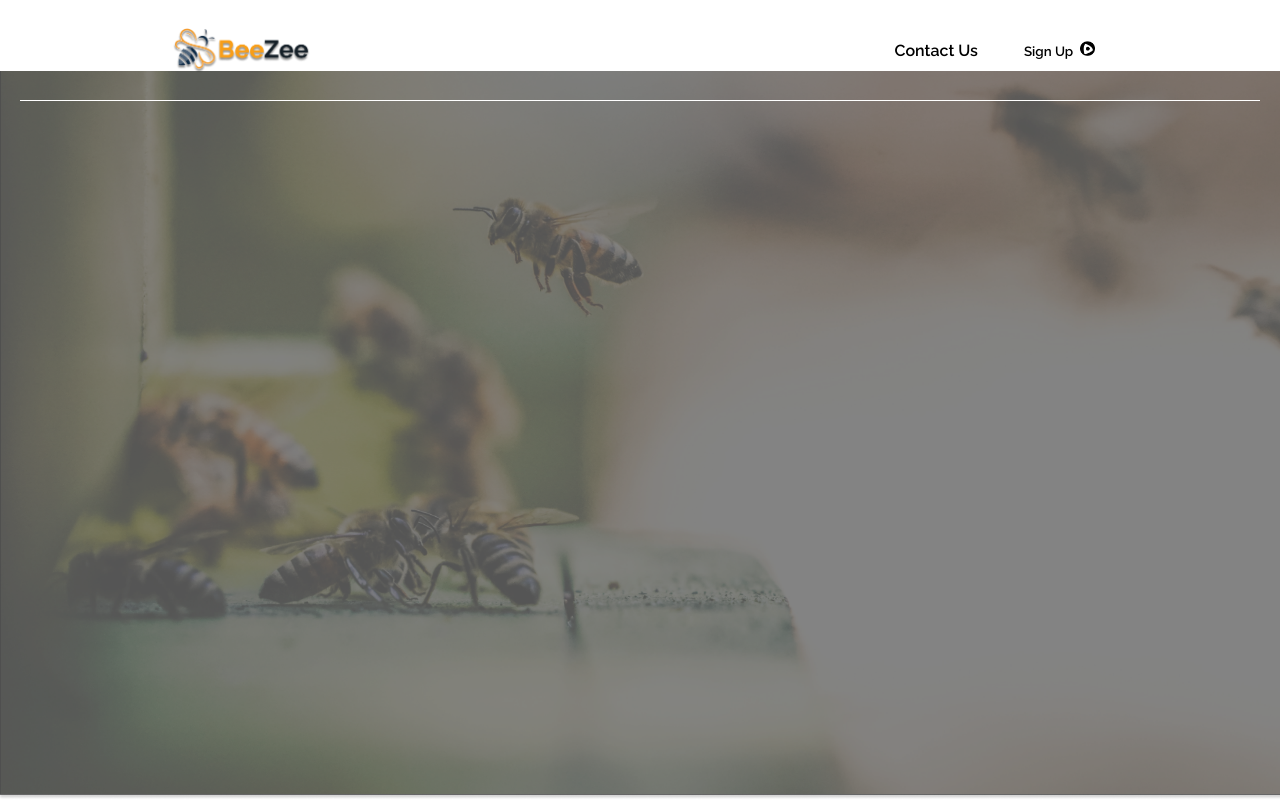
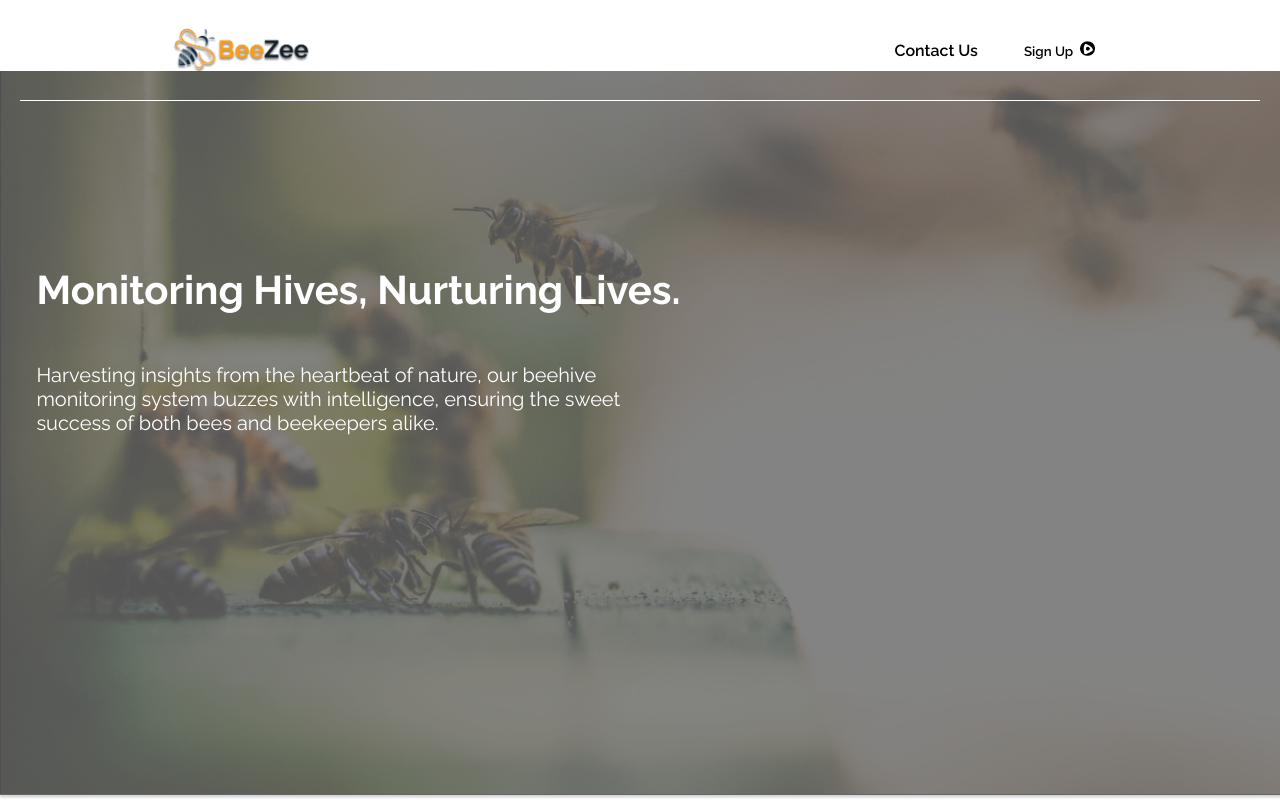
Before and after one commit to cepdnaclk/e19-3yp-beehive-monitoring-system, a React (Vite) app in the folder code/beehive-dashboard/: page / in a window 1280 px wide. Built offline with nearby package versions, Linux system fonts and the light colour scheme.

Commit message:
Update Landing page
Add text to the page

```diff
--- a/code/beehive-dashboard/src/Pages/Landing.jsx
+++ b/code/beehive-dashboard/src/Pages/Landing.jsx
@@ -12,6 +12,10 @@ function Landing() {
         <img src={Banner} alt="" className="banner-image" />
         <div className="color-overlay"></div>
       </div>
+      <div className="content-container">
+        <h3>Monitoring Hives, Nurturing Lives.</h3>
+        <p>Harvesting insights from the heartbeat of nature, our beehive monitoring system buzzes with intelligence, ensuring the sweet success of both bees and beekeepers alike.</p>
+      </div>
     </div>
   );
 }
--- a/code/beehive-dashboard/src/Styles/Landing.scss
+++ b/code/beehive-dashboard/src/Styles/Landing.scss
@@ -41,3 +41,25 @@ body {
     background-color: rgba(255, 255, 255, 0.189);
     z-index: 0;
   }
+
+  .content-container {
+    position: absolute;
+    top: 45%;
+    left: 28%;
+    transform: translate(-50%, -50%);
+    z-index: 2;
+    color: white;
+    text-align: left;
+    padding: 20px;
+  }
+
+  .content-container p {
+    font-family: 'Raleway', sans-serif;
+    font-size: 20px;
+    max-width: 600px;
+  }
+  .content-container h3 {
+    font-family: 'Raleway', sans-serif;
+    font-size: 40px;
+    margin: 0 0 50px;
+  }
```
